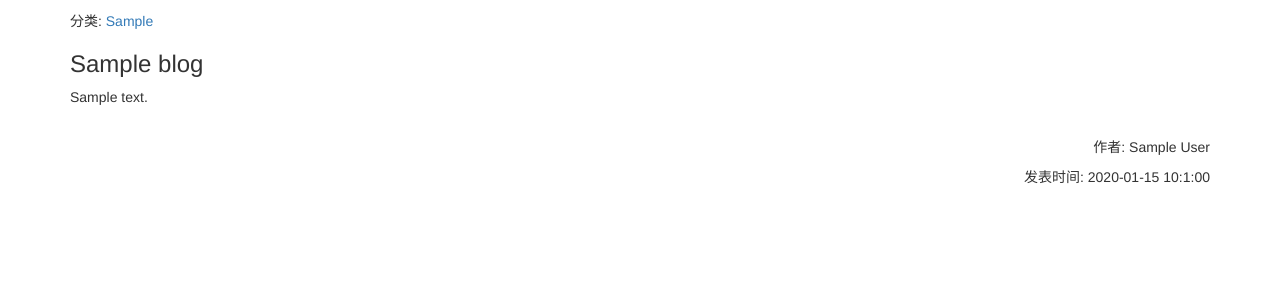
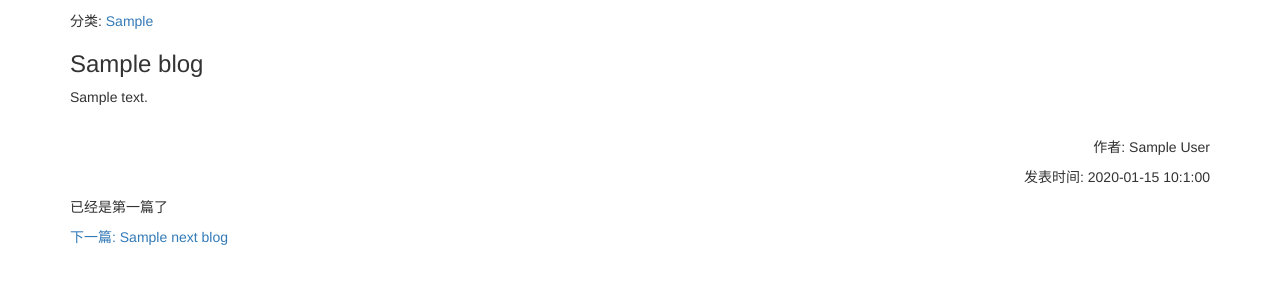
Before and after one commit to Flykun/mysite, a Django app: template templates/blog/blog_detail.html in a window 1280 px wide. Shown: the part 150-450 px from the top of the page. Run offline with Django 3.2, Linux system fonts and the light colour scheme; the template is opened without the code that fills it: most values are stand-ins (such as "Sample title", 1, 10 or a date in 2020); parts of the project's set-up code (start-up, migrations or seed data) failed here and were passed over; some libraries are stand-ins or nearby versions.

```diff
--- a/blog/models.py
+++ b/blog/models.py
@@ -1,5 +1,6 @@
 from django.db import models
 from django.contrib.auth.models import User
+from ckeditor_uploader.fields import RichTextUploadingField
 
 
 class BlogType(models.Model):
@@ -9,11 +10,9 @@ class BlogType(models.Model):
         return self.type_name
 
 
-
-
 class Blog(models.Model):
     title = models.CharField(max_length=50)
-    content = models.TextField()
+    content = RichTextUploadingField()
     author = models.ForeignKey(User, on_delete='DO_NOTHING')
     created_time = models.DateTimeField(auto_now_add=True)
     last_update_time = models.DateTimeField(auto_now=True)
--- a/mysite/urls.py
+++ b/mysite/urls.py
@@ -15,11 +15,16 @@ Including another URLconf
 """
 from django.contrib import admin
 from django.urls import path, include
+from django.conf import settings
+from django.conf.urls.static import static
+
 from blog import views
 
 urlpatterns = [
     path('', views.home, name='home'),
     path('admin/', admin.site.urls),
+    path('ckeditot', include('ckeditor_uploader.urls')),
     path('blog/', include('blog.urls')),
+]
 
-]
+urlpatterns += static(settings.MEDIA_URL, document_root=settings.MEDIA_ROOT)
--- a/templates/blog/blog_detail.html
+++ b/templates/blog/blog_detail.html
@@ -9,8 +9,31 @@
     {{ blog.blog_type }}</a>
   </p>
   <h3>{{ blog.title }}</h3>
-  <p>{{ blog.content }}</p>
+  <p>{{ blog.content|safe }}</p>
   <br>
   <p align="right">作者: {{ blog.author }}</p>
   <p align="right">发表时间: {{ blog.created_time|date:'Y-m-d H:n:s' }}</p>
+
+  <div class="blog-more">
+    {% if previous_blog %}
+      <a href="{% url 'blog_detail' previous_blog.pk %}">
+        <p>
+          上一篇: {{ previous_blog.title }}
+        </p>
+      </a>
+    {% else %}
+      <p>已经是第一篇了</p>
+    {% endif %}
+    {% if next_blog %}
+      <a href="{% url 'blog_detail' next_blog.pk %}">
+        <p>
+          下一篇: {{ next_blog.title }}
+        </p>
+      </a>
+    {% else %}
+      <p>已经是最后一篇了</p>
+    {% endif %}
+
+
+  </div>
 {% endblock %}
--- a/templates/blog/blog_list.html
+++ b/templates/blog/blog_list.html
@@ -9,7 +9,7 @@
     <a href="{% url 'blog_detail' blog.pk %}">
       <h3>{{ blog.title }}----{{ blog.blog_type.type_name }}</h3>
     </a>
-    <p>{{ blog.content|truncatechars:30 }}</p>
+    <p>{{ blog.content|striptags|truncatechars:30 }}</p>
   {% empty %}
     <p>说点啥吧</p>
   {% endfor %}
```
Also changed, not shown: blog/views.py (+10 -1 lines), mysite/settings.py (+12 -2 lines), blog/migrations/0004_auto_20181011_1155.py (added), blog/migrations/0005_auto_20181011_1227.py (added).
